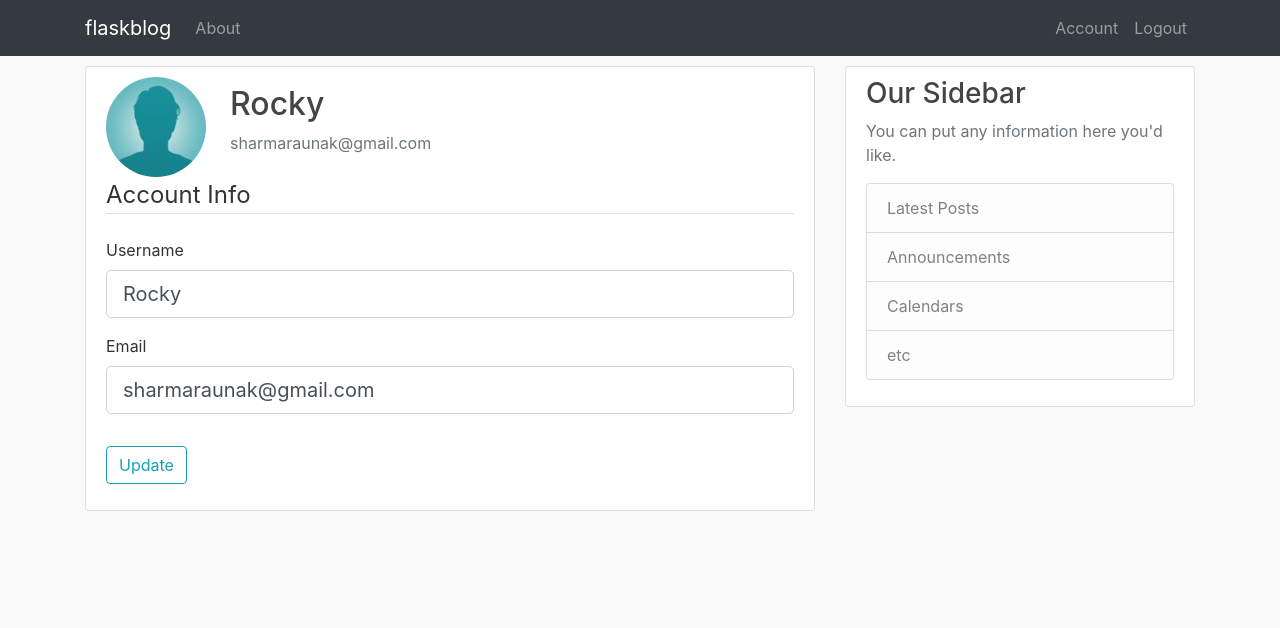
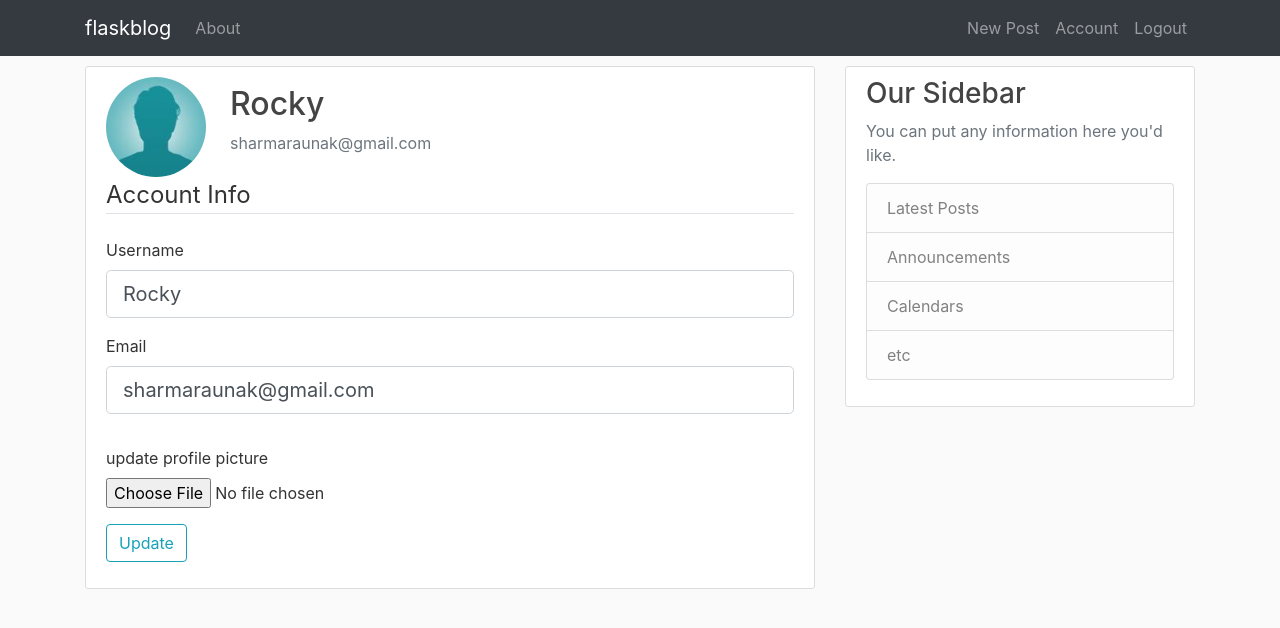
Before and after one commit to Sharmaraunak/flaskblog, a Flask app: page /account in a window 1280 px wide. Shown: the top 628 px of the page. Run offline with Flask 2, Linux system fonts and the light colour scheme; a user stored in the database is signed in; some libraries are stand-ins or nearby versions.

Commit message:
account updation --image

```diff
--- a/flaskblog/forms.py
+++ b/flaskblog/forms.py
@@ -1,6 +1,7 @@
 from flask_wtf import FlaskForm
+from flask_wtf.file import FileField,FileAllowed
 from flask_login import current_user
-from wtforms import StringField,PasswordField,SubmitField,BooleanField
+from wtforms import StringField,PasswordField,SubmitField,BooleanField,TextAreaField
 from wtforms.validators import DataRequired,Length,Email,EqualTo,ValidationError
 from flaskblog.models import User
 
@@ -43,6 +44,9 @@ class UpdateAccountForm(FlaskForm):
 	email = StringField("Email",
 		validators = [DataRequired(),Email()])
 
+	picture = FileField('update profile picture',validators = [FileAllowed(['jpg','png'])])
+
+
 	update = SubmitField("Update")
 
 
@@ -60,3 +64,9 @@ class UpdateAccountForm(FlaskForm):
 
 			if user:
 				raise ValidationError('That email is taken .Please choose a different one.')
+
+
+class PostForm(FlaskForm):
+	title = StringField('title',validators = [DataRequired()])
+	content = TextAreaField('content',validators = [DataRequired()])
+	submit = SubmitField('Post')
--- a/flaskblog/routes.py
+++ b/flaskblog/routes.py
@@ -1,7 +1,10 @@
 
+
+import secrets,os
+from PIL import Image
 from flask import render_template,url_for,flash,redirect,request
 from flaskblog import app,db,bcrypt
-from flaskblog.forms import RegistrationForm,LoginForm,UpdateAccountForm
+from flaskblog.forms import RegistrationForm,LoginForm,UpdateAccountForm,PostForm
 from flaskblog.models import User,Post
 from flask_login import login_user,current_user,logout_user,login_required
 
@@ -21,6 +24,7 @@ posts = [
 
             }
         ]
+
 
 @app.route("/")
 def home():
@@ -68,12 +72,36 @@ def logout():
     logout_user()
     return redirect(url_for('home'))
 
+
+def save_picture(form_picture):
+    random_hex = secrets.token_hex(8)
+    file_name,file_ext = os.path.splitext(form_picture.filename)
+    picture_file_name = random_hex+file_ext
+    picture_path = os.path.join(app.root_path,'static/profile_pics',picture_file_name)
+
+
+    output_size = (125,125)
+    i = Image.open(form_picture)
+    i.thumbnail(output_size)
+    i.save(picture_path)
+
+
+    return picture_file_name
+
+
+
+
+
 @app.route("/account",methods = ['GET','POST'])
 @login_required
 def account():
 
     form = UpdateAccountForm()
     if form.validate_on_submit():
+        if form.picture.data:
+            picture_file = save_picture(form.picture.data)
+            current_user.image_file = picture_file;
+
         current_user.username = form.username.data
         current_user.email = form.email.data
         db.session.commit()
@@ -84,3 +112,16 @@ def account():
         form.email.data = current_user.email
     image_file = url_for('static',filename = 'profile_pics/'+current_user.image_file)
     return render_template('account.html',title="account",image_file = image_file,form = form)
+
+
+
+
+
+@app.route("/post/new",methods = ['POST','GET'])
+@login_required
+def new_post():
+    form = PostForm()
+    if form.validate_on_submit():
+        flash('your post has been created','success')
+        return redirect(url_for('home'))
+    return render_template('create_post.html',title = 'New Post',form = form)
--- a/flaskblog/templates/account.html
+++ b/flaskblog/templates/account.html
@@ -11,7 +11,7 @@
         </div>
         <!--FROM Here the template is designed-->
 
-                <form method="POST",action="">
+                <form method="POST",action="" enctype="multipart/form-data">
                     {{form.hidden_tag()}}
                     <fieldset class="form-group">
                         <legend class="border-bottom mb-4">Account Info</legend>
@@ -49,6 +49,17 @@
 
                     </fieldset>
                     <div class="form-group">
+                        {{ form.picture.label}}
+                        {{ form.picture(class = "form-control-file")}}
+
+                        {% if form.picture.errors %}
+                             {% for error in form.picture.errors %}
+                                 <span class="text-danger">{{ error }}</span>
+                             {% endfor %}
+
+                        {% endif%}
+                    </div>
+                    <div class="form-group">
                         {{ form.update(class = "btn btn-outline-info")}}
                     </div>
                 </form>
--- a/flaskblog/templates/layout.html
+++ b/flaskblog/templates/layout.html
@@ -34,8 +34,10 @@
 
                 <div class="navbar-nav">
                     {% if current_user.is_authenticated %}
+                    <a class="nav-item nav-link" href="{{url_for('new_post')}}">New Post</a>
                     <a class="nav-item nav-link" href="{{url_for('account')}}">Account</a>
-                        <a class="nav-item nav-link" href="{{url_for('logout')}}">Logout</a>
+                    <a class="nav-item nav-link" href="{{url_for('logout')}}">Logout</a>
+
                     {% else %}
                         <a class="nav-item nav-link" href="{{url_for('login')}}">Login</a>
                         <a class="nav-item nav-link" href="{{url_for('register')}}">Register</a>
```
Also changed, not shown: flaskblog/templates/create_post.html (added, +46 -0 lines), flaskblog/site.db, flaskblog/static/profile_pics/74cf9d410e2e32aa.jpg (added), flaskblog/static/profile_pics/74f016b443e45ca5.jpg (added), flaskblog/static/profile_pics/IMG_20181123_120215.jpg (added), flaskblog/static/profile_pics/b047ab8ee35145ec.jpg (added).
